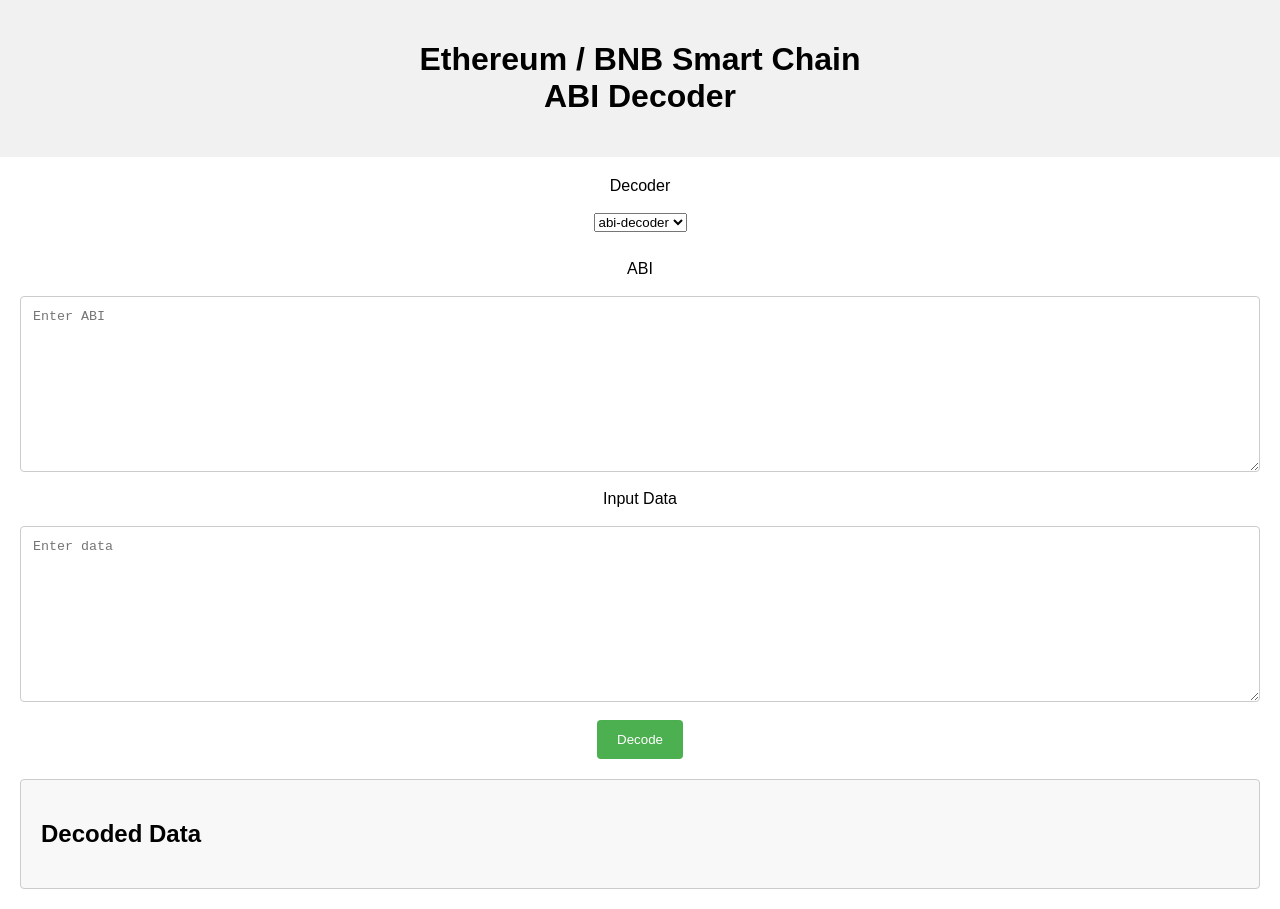
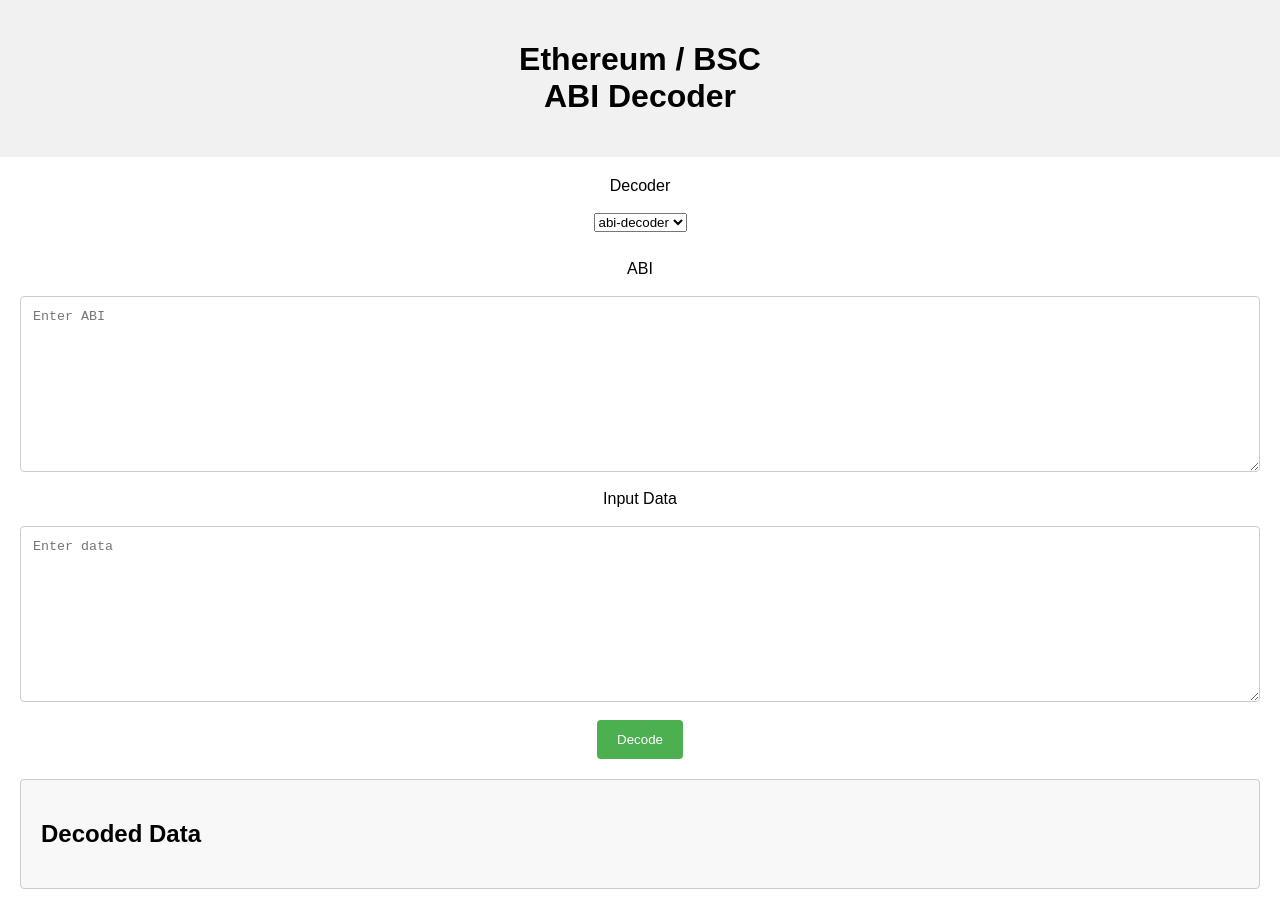
Before and after one commit to HsunLu/Ethereum-BSC-ABI-Decoder, a plain HTML site: page index.html in a window 1280 px wide. Drawn offline with nearby package versions, Linux system fonts and the light colour scheme.

Commit message:
Update index.html

```diff
--- a/index.html
+++ b/index.html
@@ -15,7 +15,7 @@
   </head>
   <body>
     <div class="header">
-      <h1>Ethereum / BNB Smart Chain<br>ABI Decoder</h1>
+      <h1>Ethereum / BSC<br>ABI Decoder</h1>
     </div>
     <div class="content">
       <div class="form-container">
```
